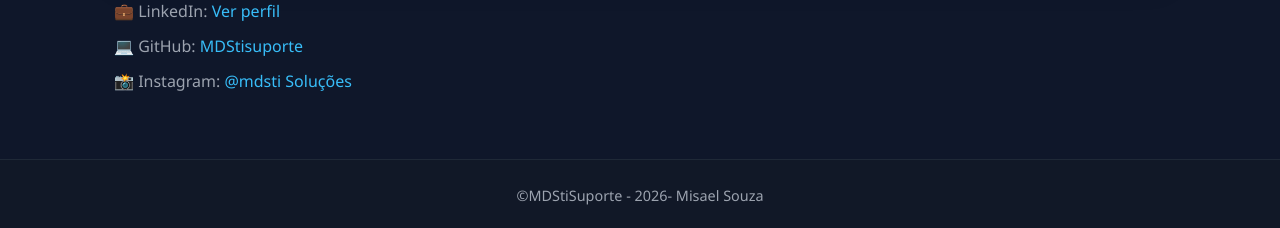
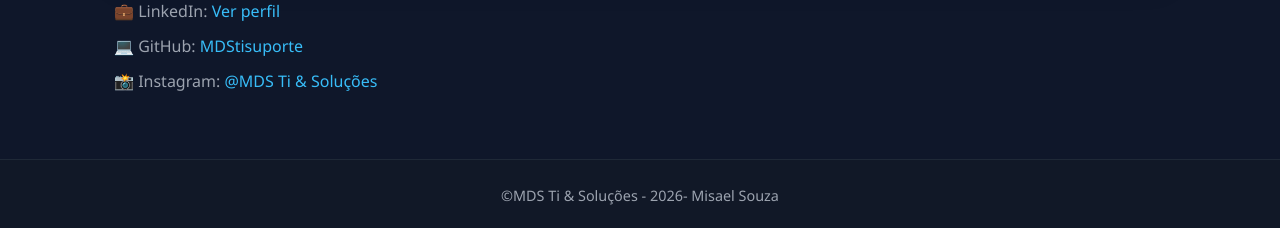
Before and after one commit to MDStisuporte/portfolio, a plain HTML site: page index.html in a window 1280 px wide. Shown: the part 1615-1843 px from the top of the page. Drawn offline with Linux system fonts and the light colour scheme; a script that the page names is missing.

Commit message:
index.html

```diff
--- a/index.html
+++ b/index.html
@@ -154,7 +154,7 @@
   target="_blank"
   rel="noopener noreferrer"
 >
-  @mdsti Soluções
+  @MDS Ti & Soluções
 </a>
 
       </p>
@@ -165,7 +165,7 @@
     <!-- RODAPÉ -->
 
     <footer>
-        <p>©MDStiSuporte - 2026- Misael Souza</p>
+        <p>©MDS Ti & Soluções - 2026- Misael Souza</p>
     </footer>
 
     <!-- JS EXTERNO -->
```
